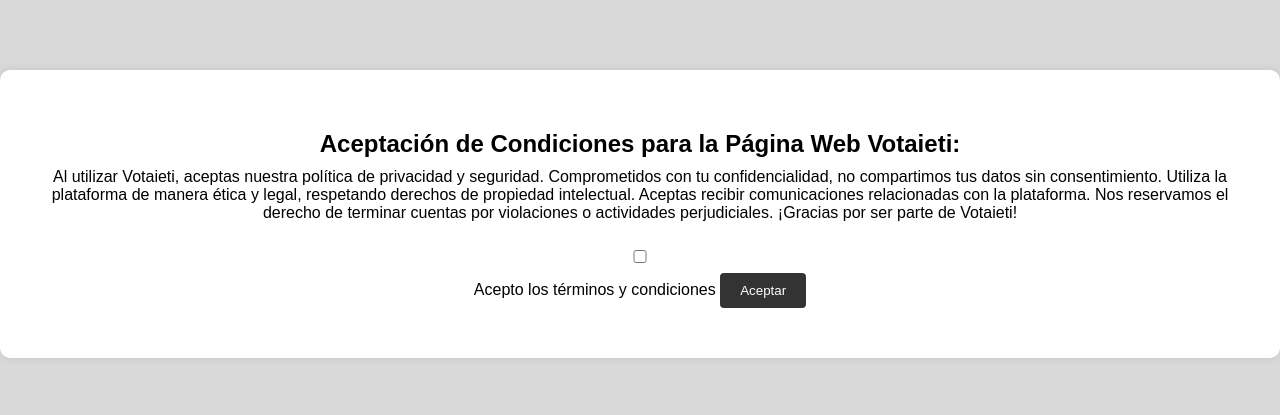
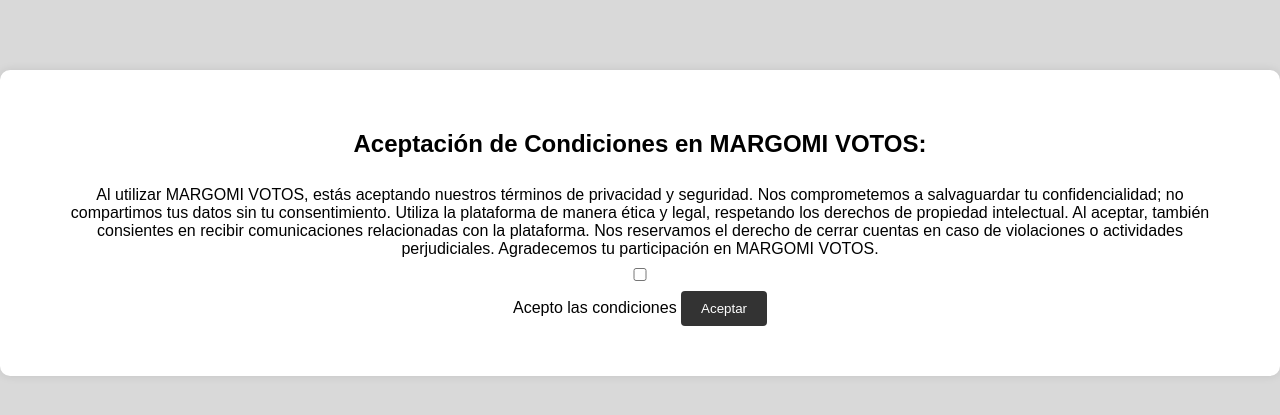
Before and after one commit to martimiranda/P2_Vota, a PHP site: page /verificar_terminos.php in a window 1280 px wide. Shown: the part 87-502 px from the top of the page. Run offline with PHP 8.4, Linux system fonts and the light colour scheme; the visitor is signed in with stand-in values (Sample User, id 1).

Commit message:
conditions

```diff
--- a/verificar_terminos.php
+++ b/verificar_terminos.php
@@ -25,11 +25,12 @@
     <div class="container">
         <div id="box2">
             <form method="post">
-                <h2>Aceptación de Condiciones para la Página Web Votaieti:</h2>
-                <label for="acceptTerms">Al utilizar Votaieti, aceptas nuestra política de privacidad y seguridad. Comprometidos con tu confidencialidad, no compartimos tus datos sin consentimiento. Utiliza la plataforma de manera ética y legal, respetando derechos de propiedad intelectual. Aceptas recibir comunicaciones relacionadas con la plataforma. Nos reservamos el derecho de terminar cuentas por violaciones o actividades perjudiciales. ¡Gracias por ser parte de Votaieti!</label>
-                <br><br>
+                <h2>Aceptación de Condiciones en MARGOMI VOTOS:</h2>
+                <br>
+                <label for="acceptTerms" style="text-align: justify;">Al utilizar MARGOMI VOTOS, estás aceptando nuestros términos de privacidad y seguridad. Nos comprometemos a salvaguardar tu confidencialidad; no compartimos tus datos sin tu consentimiento. Utiliza la plataforma de manera ética y legal, respetando los derechos de propiedad intelectual. Al aceptar, también consientes en recibir comunicaciones relacionadas con la plataforma. Nos reservamos el derecho de cerrar cuentas en caso de violaciones o actividades perjudiciales. Agradecemos tu participación en MARGOMI VOTOS.</label>
+                <br>
                 <input type="checkbox" id="acceptTerms" name="acceptTerms" required>
-                <label for="acceptTerms">Acepto los términos y condiciones    </label>
+                <label for="acceptTerms">Acepto las condiciones</label>
                 <button type="submit">Aceptar</button>
             </form>
         </div>
```
